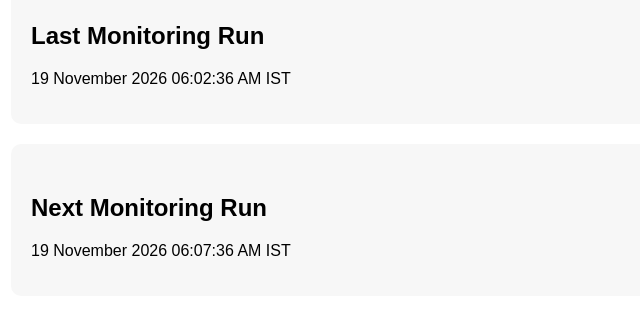
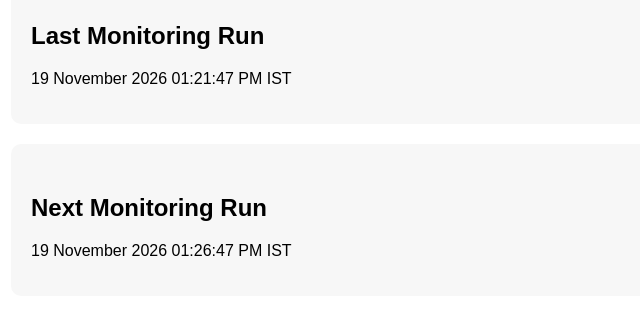
Before and after one commit to Shreyash071005/SPPU-Result-Monitor, a plain HTML site: page docs/index.html in a window 1280 px wide. Shown: the part 367-677 px from the top of the page, 129-769 px from the left. Drawn offline with Linux system fonts and the light colour scheme.

Commit message:
Auto Update Result Monitor

```diff
--- a/docs/index.html
+++ b/docs/index.html
@@ -49,7 +49,7 @@ Last Monitoring Run
 </h2>
 
 <p>
-19 November 2026 06:02:36 AM IST
+19 November 2026 01:21:47 PM IST
 </p>
 
 </div>
@@ -62,7 +62,7 @@ Next Monitoring Run
 </h2>
 
 <p>
-19 November 2026 06:07:36 AM IST
+19 November 2026 01:26:47 PM IST
 </p>
 
 </div>
```
